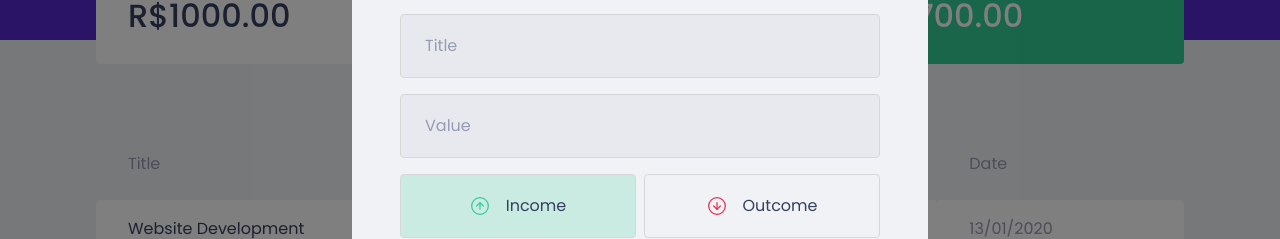
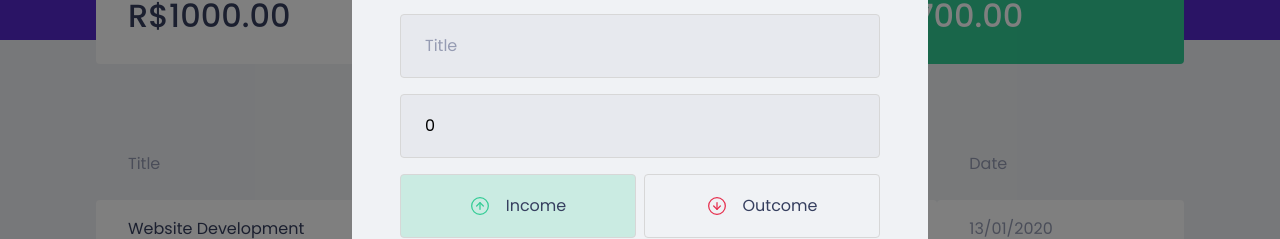
Before and after one commit to devfel/ignite-reactjs-02-dtmoney, a React (Create React App) app: page / in a window 1280 px wide. Both pictures are taken after a click on the button "Add Transaction". Shown: the part 224-463 px from the top of the page. Built offline with nearby package versions, Linux system fonts and the light colour scheme; no server answers; what miragejs would draw is missing.

Commit message:
configuring inputs on form to be react states

```diff
--- a/src/components/NewTransactionModal/index.tsx
+++ b/src/components/NewTransactionModal/index.tsx
@@ -3,7 +3,7 @@
 import outcomeImg from "../../assets/outcome.svg";
 import closeImg from "../../assets/close.svg";
 import { Container, TransactionTypeContainer, RadioBox } from "./styles";
-import { useState } from "react";
+import { FormEvent, useState } from "react";
 
 interface NewTransactionModalProps {
   isOpen: boolean;
@@ -11,17 +11,25 @@
 }
 
 export function NewTransactionModal({ isOpen, onRequestClose }: NewTransactionModalProps) {
+  const [title, setTitle] = useState("");
+  const [value, setValue] = useState(0);
+  const [category, setCategory] = useState("");
+
   const [type, setType] = useState("deposit");
+
+  function handleCreateNewTransaction(event: FormEvent) {
+    event.preventDefault();
+  }
 
   return (
     <Modal isOpen={isOpen} onRequestClose={onRequestClose} overlayClassName="react-modal-overlay" className="react-modal-content">
       <button type="button" onClick={onRequestClose} className="react-modal-close">
         <img src={closeImg} alt="Close Window" />
       </button>
-      <Container>
+      <Container onSubmit={handleCreateNewTransaction}>
         <h2>Add New Transaction</h2>
-        <input placeholder="Title" />
-        <input type="number" placeholder="Value" />
+        <input placeholder="Title" value={title} onChange={(event) => setTitle(event.target.value)} />
+        <input type="number" placeholder="Value" value={value} onChange={(event) => setValue(Number(event.target.value))} />
         <TransactionTypeContainer>
           <RadioBox type="button" onClick={() => setType("deposit")} isActive={type === "deposit"} activeColor="green">
             <img src={incomeImg} alt="Income" />
@@ -32,7 +40,7 @@
             <span>Outcome</span>
           </RadioBox>
         </TransactionTypeContainer>
-        <input placeholder="Category" />
+        <input placeholder="Category" value={category} onChange={(event) => setCategory(event.target.value)} />
         <button type="submit">Create</button>
       </Container>
     </Modal>
```
